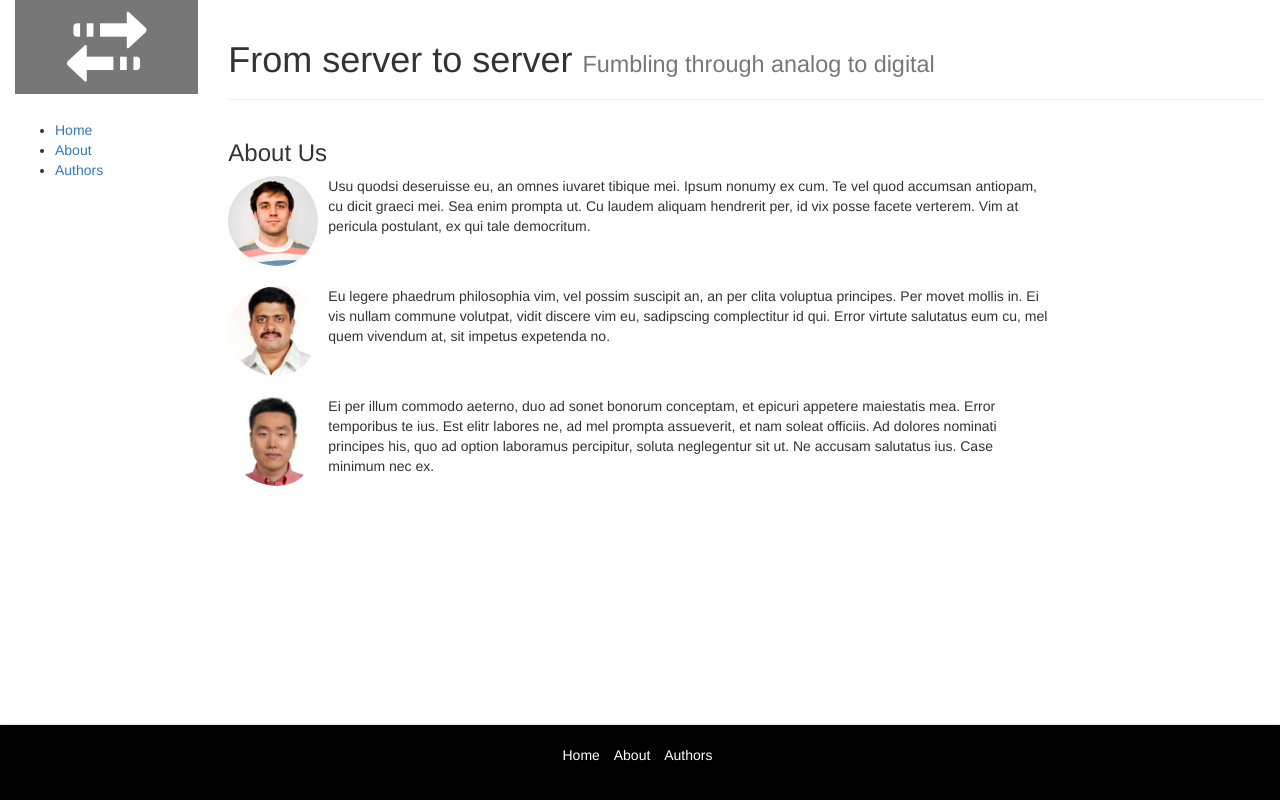
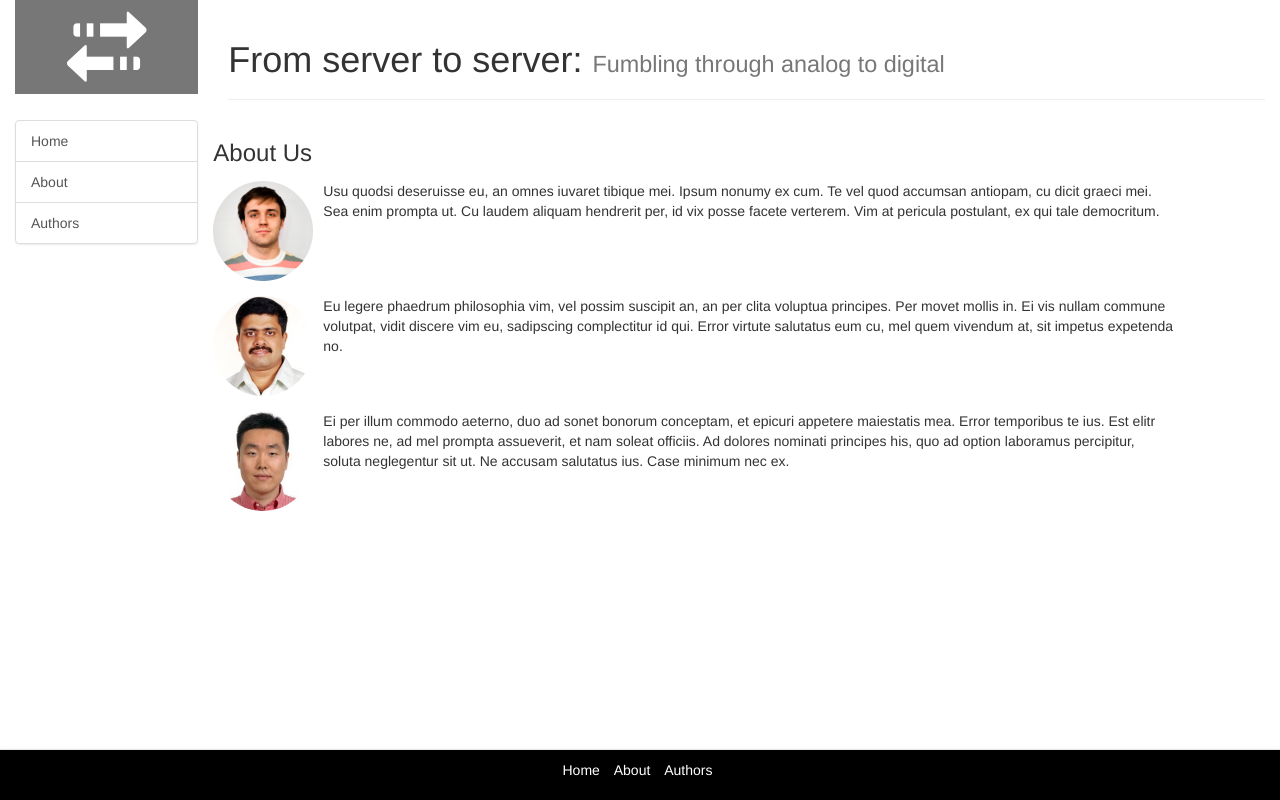
Before and after one commit to Edinunzio/speak, a Django app: page /about/ in a window 1280 px wide. Run offline with Django 3.2, Linux system fonts and the light colour scheme; parts of the project's set-up code (start-up, migrations or seed data) failed here and were passed over; some libraries are stand-ins or nearby versions.

Commit message:
cleaned front end markup

```diff
--- a/blog/templates/about.html
+++ b/blog/templates/about.html
@@ -3,13 +3,31 @@
 {% block page_title %}About Whatever This Thing Is{% endblock page_title %}
 
 {% block content %}
-  <div class="content about">
+  <div class="content about row">
     <h3>About Us</h3>
-    <img class="img-circle" src="{% static 'images/about/prof1.jpg' %}" />
-    <p>Usu quodsi deseruisse eu, an omnes iuvaret tibique mei. Ipsum nonumy ex cum. Te vel quod accumsan antiopam, cu dicit graeci mei. Sea enim prompta ut. Cu laudem aliquam hendrerit per, id vix posse facete verterem. Vim at pericula postulant, ex qui tale democritum.</p>
-    <img class="img-circle" src="{% static 'images/about/prof2.jpg' %}" />
-    <p>Eu legere phaedrum philosophia vim, vel possim suscipit an, an per clita voluptua principes. Per movet mollis in. Ei vis nullam commune volutpat, vidit discere vim eu, sadipscing complectitur id qui. Error virtute salutatus eum cu, mel quem vivendum at, sit impetus expetenda no.</p>
-    <img class="img-circle" src="{% static 'images/about/prof3.jpg' %}" />
-    <p>Ei per illum commodo aeterno, duo ad sonet bonorum conceptam, et epicuri appetere maiestatis mea. Error temporibus te ius. Est elitr labores ne, ad mel prompta assueverit, et nam soleat officiis. Ad dolores nominati principes his, quo ad option laboramus percipitur, soluta neglegentur sit ut. Ne accusam salutatus ius. Case minimum nec ex.</p>
+    <div class="media">
+      <div class="media-left">
+        <img class="img-circle media-object" src="{% static 'images/about/prof1.jpg' %}" />
+      </div>
+      <div class="media-body">
+        <p>Usu quodsi deseruisse eu, an omnes iuvaret tibique mei. Ipsum nonumy ex cum. Te vel quod accumsan antiopam, cu dicit graeci mei. Sea enim prompta ut. Cu laudem aliquam hendrerit per, id vix posse facete verterem. Vim at pericula postulant, ex qui tale democritum.</p>
+      </div>
+    </div>
+    <div class="media">
+      <div class="media-left">
+        <img class="img-circle media-object" src="{% static 'images/about/prof2.jpg' %}" />
+      </div>
+      <div class="media-body">
+        <p>Eu legere phaedrum philosophia vim, vel possim suscipit an, an per clita voluptua principes. Per movet mollis in. Ei vis nullam commune volutpat, vidit discere vim eu, sadipscing complectitur id qui. Error virtute salutatus eum cu, mel quem vivendum at, sit impetus expetenda no.</p>
+      </div>
+    </div>
+    <div class="media">
+      <div class="media-left">
+        <img class="img-circle media-object" src="{% static 'images/about/prof3.jpg' %}" />
+      </div>
+      <div class="media-body">
+        <p>Ei per illum commodo aeterno, duo ad sonet bonorum conceptam, et epicuri appetere maiestatis mea. Error temporibus te ius. Est elitr labores ne, ad mel prompta assueverit, et nam soleat officiis. Ad dolores nominati principes his, quo ad option laboramus percipitur, soluta neglegentur sit ut. Ne accusam salutatus ius. Case minimum nec ex.</p>
+      </div>
+    </div>
   </div>
 {% endblock content %}
--- a/blog/templates/base.html
+++ b/blog/templates/base.html
@@ -16,7 +16,7 @@
       </div>
       <div class="col-sm-10 col-md-10 col-lg-10">
         <div class="page-header">
-          {% block topbar %}<h1>From server to server <small>Fumbling through analog to digital</small></h1>{% endblock topbar %}
+          {% block topbar %}<h1>From server to server: <small>Fumbling through analog to digital</small></h1>{% endblock topbar %}
         </div>
       </div>
     </div>
@@ -24,14 +24,15 @@
       <div class="side-bar col-sm-2 col-md-2 col-lg-2">
         {% include "partials/nav.html" %}
       </div>
-      <div class="main-section col-sm-8 col-md-8 col-lg-8">
+      <div class="col-sm-9 col-md-9 col-lg-9">
         {% block content %}{% endblock content %}
-      </div>
-      <div class="side-bar col-sm-2 col-md-2 col-lg-2">
       </div>
     </div>
   </div>
-  <br />
-  {% include "partials/footer.html" %}
+  <div class="row">
+    <div class="col-sm-12 col-md-12 col-lg-12">
+      {% include "partials/footer.html" %}
+    </div>
+  </div>
 </body>
 </html>
--- a/blog/templates/partials/footer.html
+++ b/blog/templates/partials/footer.html
@@ -1,15 +1,9 @@
-<div class="row">
-
 <nav class="navbar navbar-default navbar-fixed-bottom text-center">
-    <div class="footer">
-    <div class="container-fluid">
+  <div class="footer container-fluid">
     <ul class="list-inline">
       <li><a href="/">Home</a></li>
       <li><a href="/about/">About</a></li>
       <li><a href="/authors/">Authors</a></li>
     </ul>
   </div>
-  </div>
 </nav>
-
-</div>
--- a/blog/templates/partials/nav.html
+++ b/blog/templates/partials/nav.html
@@ -1,5 +1,5 @@
-<ul>
-  <li><a href="/">Home</a></li>
-  <li><a href="/about/">About</a></li>
-  <li><a href="/authors/">Authors</a></li>
-</ul>
+<div class="list-group">
+  <a href="/" class="list-group-item">Home</a>
+  <a href="/about/" class="list-group-item">About</a>
+  <a href="/authors/" class="list-group-item">Authors</a>
+</div>
--- a/static/css/main.css
+++ b/static/css/main.css
@@ -1,3 +1,4 @@
+body { padding-bottom: 90px; }
 a{
     text-decoration: none;
 }
@@ -10,68 +11,28 @@ a{
     color: #fff;
 }
 
-.blogs {
-    width: 100%;
-    height: 250%;
-    border-radius: 5px;
-    border: 2px solid #666;
-    margin-top: 10px;
-    padding: 10px;
-    background-color: #eee;
-}
-
-.about p {
-    margin-top: 10px;
-    margin-bottom: 10px;
-    min-height: 100px;
-}
-
 .about img {
     width: 100px;
-    float: left;
-    padding-right: 10px;
-}
-
-.authors div {
-    min-height: 100px;
-    margin-bottom: 10px;
 }
 
 span.glyphicon{
     font-size: 80px;
 }
 
+.authors span.glyphicon{
+    margin-right: 20px;
+}
+
 .logo span.glyphicon{
     margin-top: 10px;
-}
-
-div.info {
-    border-radius: 5px;
-    border: 1px solid #666;
-    background-color: #ddd;
-}
-
-.main-section{
-    background-color: #fff;
-}
-
-div.footer{
-    background-color: #000;
 }
 
 .footer{
     background-color: #000;
     color: #fff;
-    clear: both;
-    height: 75px;
+    padding: 10px;
 }
 
 nav a{
     color: #fff;
-    position: relative;
-    top: 20px;
 }
-
-div.detail {
-    padding-bottom: 15%;
-}
```
Also changed, not shown: blog/templates/authors.html (+7 -10 lines), blog/templates/detail.html (+4 -9 lines), blog/templates/index.html (+11 -11 lines). Lines whose indentation alone changed are shown as unchanged.
